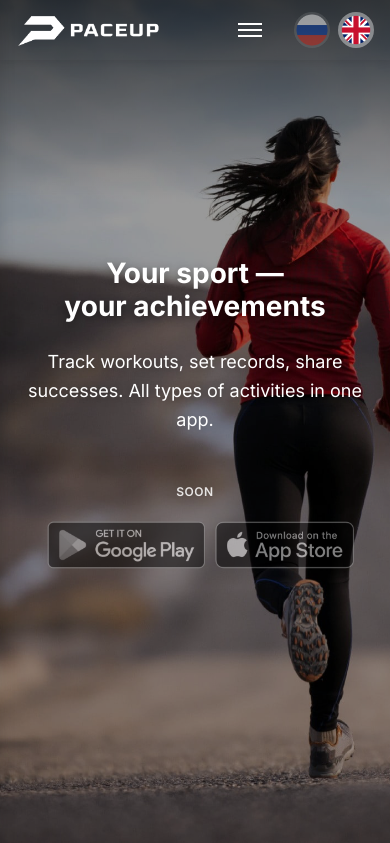
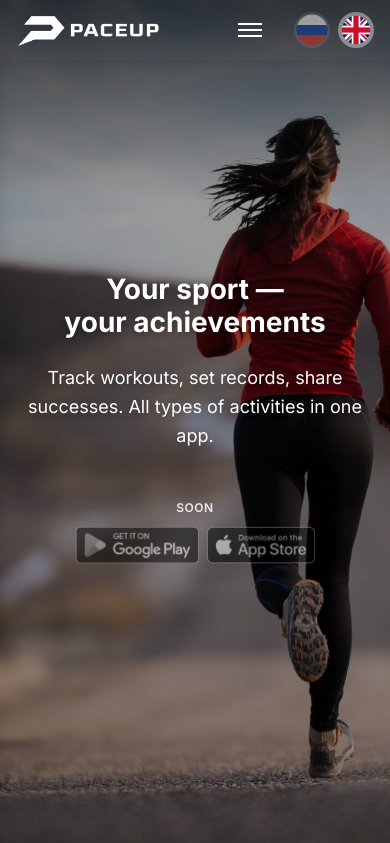
Before and after one commit to alexfomin33-max/paceup, a PHP site: page / in a window 390 px wide. Shown: the top 843 px of the page. Run offline with PHP 8.4, Linux system fonts and the light colour scheme.

Commit message:
лендос

```diff
--- a/landing/styles.css
+++ b/landing/styles.css
@@ -330,7 +330,7 @@ body {
 }
 
 .store-badge[src*="app_store"] {
-  height: 70px;
+  height: 50px;
 }
 
 .hero-image {
@@ -1080,6 +1080,15 @@ section {
     width: 250px;
     height: 500px;
   }
+
+  /* Уменьшаем размер store badge на планшетах и мобильных */
+  .store-badge {
+    height: 42px;
+  }
+
+  .store-badge[src*="app_store"] {
+    height: 42px;
+  }
 }
 
 @media (max-width: 480px) {
@@ -1111,4 +1120,13 @@ section {
     width: 200px;
     height: 400px;
   }
+
+  /* Еще больше уменьшаем размер store badge на маленьких экранах */
+  .store-badge {
+    height: 38px;
+  }
+
+  .store-badge[src*="app_store"] {
+    height: 38px;
+  }
 }
```
Also changed, not shown: landing/img/app_store.webp.
